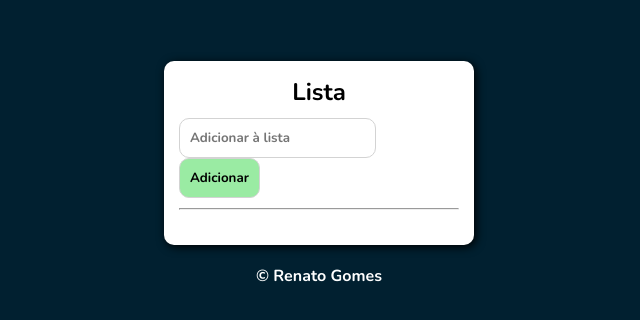
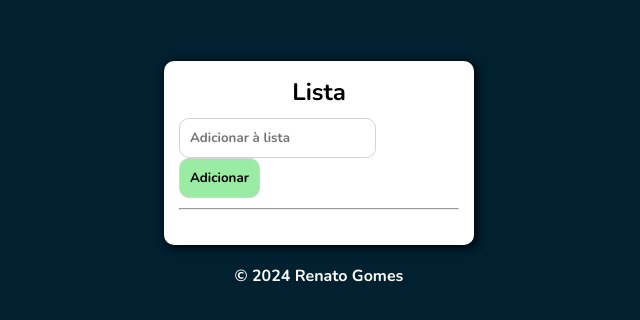
Before and after one commit to renatogomesf/Lista, a plain HTML site: page index.html in a window 1280 px wide. Shown: the part 216-536 px from the top of the page, 321-961 px from the left. Drawn offline with nearby package versions, Linux system fonts and the light colour scheme.

Commit message:
adição no copyright

```diff
--- a/index.html
+++ b/index.html
@@ -43,7 +43,7 @@
 
     <!-- COPYRIGHT -->
     <div class="copy">
-        <p>&copy; Renato Gomes</p>
+        <p>&copy; 2024 Renato Gomes</p>
     </div>
     <script src="js/script.js"></script>
 </body>
```
